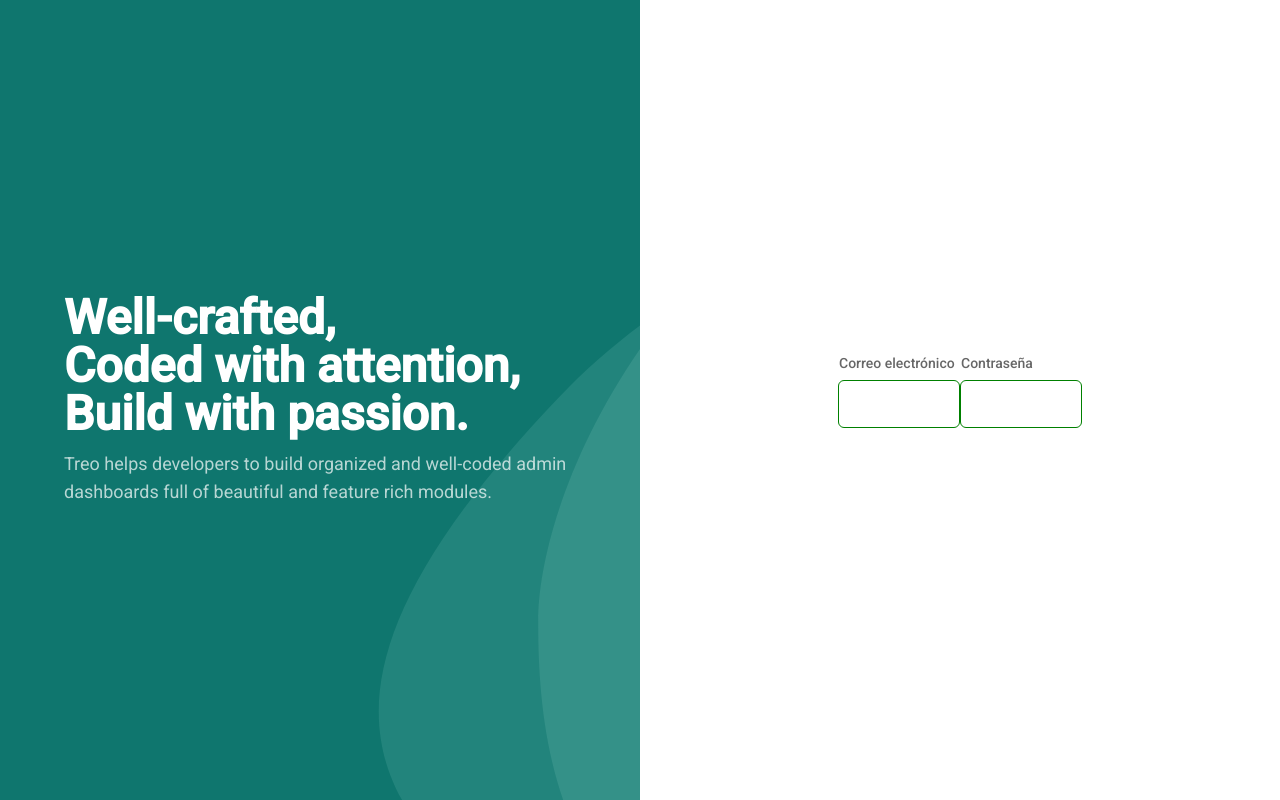
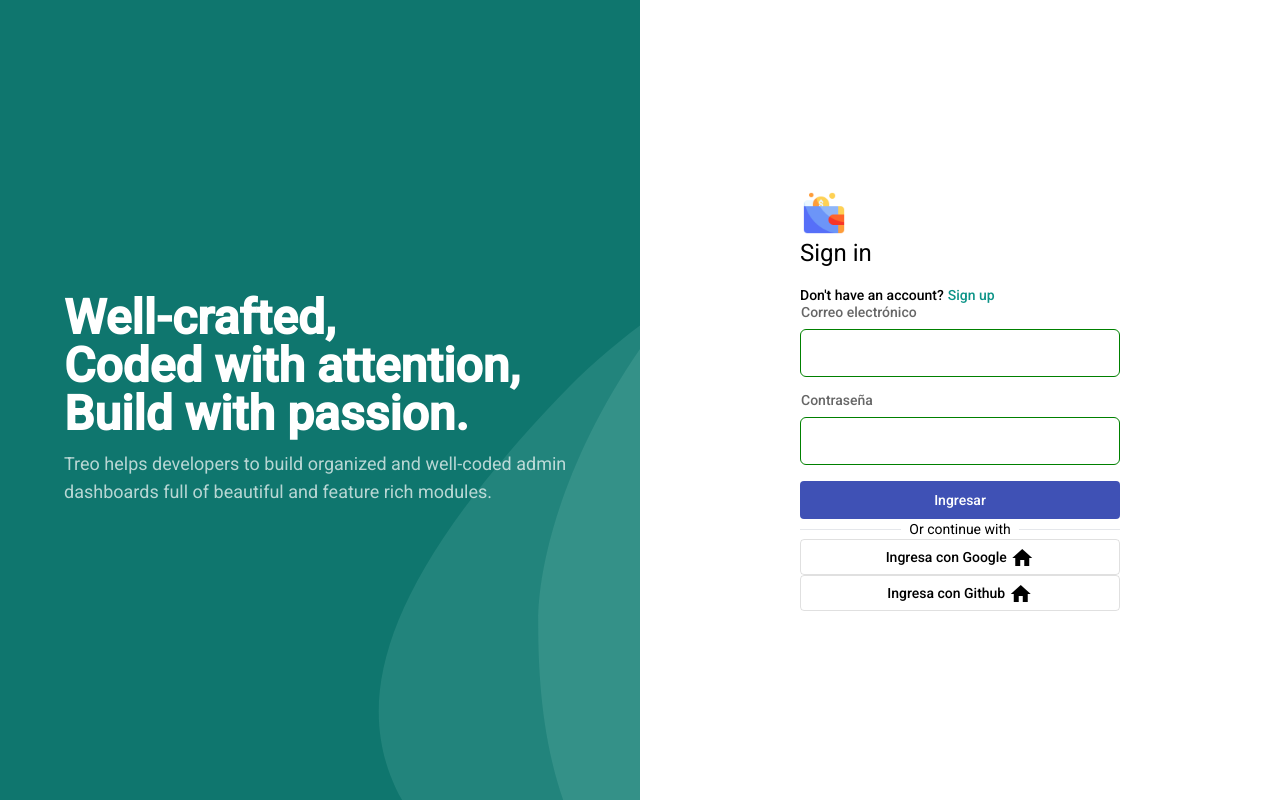
Before and after one commit to DavidBarcenas/angular-finanzas-personales, an Angular app: page /login in a window 1280 px wide. Built offline with nearby package versions, Linux system fonts and the light colour scheme.

Commit message:
create login structure

```diff
--- a/src/app/auth/auth.component.html
+++ b/src/app/auth/auth.component.html
@@ -35,7 +35,7 @@
       </div>
     </div>
   </div>
-  <div class="flex items-center justify-center w-1/2">
+  <div class="flex items-center justify-center w-full lg:w-1/2">
     <router-outlet></router-outlet>
   </div>
 </div>
--- a/src/app/auth/login/login.component.html
+++ b/src/app/auth/login/login.component.html
@@ -1,13 +1,40 @@
-<div class="login">
+<div class="w-full max-w-80 sm:w-80 mx-auto sm:mx-0">
+  <div class="w-12">
+    <img src="../../../assets/images/logo.png" />
+  </div>
+  <h1 class="mt-8 text-4xl font-extrabold tracking-tight leading-tight">Sign in</h1>
+  <div class="flex items-baseline mt-0.5 font-medium">
+    <span>Don't have an account?</span>
+    <a class="ml-1 text-primary hover:underline" [routerLink]="['/sign-up']">Sign up </a>
+  </div>
   <form>
-    <mat-form-field appearance="fill">
+    <mat-form-field class="w-full" appearance="fill">
       <mat-label>Correo electrónico</mat-label>
       <input matInput />
     </mat-form-field>
 
-    <mat-form-field appearance="fill">
+    <mat-form-field class="w-full" appearance="fill">
       <mat-label>Contraseña</mat-label>
       <input matInput type="password" />
     </mat-form-field>
+
+    <button mat-flat-button [color]="'primary'" class="w-full"><span>Ingresar</span></button>
   </form>
+
+  <div class="flex items-center">
+    <div class="flex-auto mt-px border-t"></div>
+    <div class="mx-2 text-secondary">Or continue with</div>
+    <div class="flex-auto mt-px border-t"></div>
+  </div>
+
+  <div>
+    <button class="w-full" type="button" mat-stroked-button>
+      Ingresa con Google
+      <mat-icon aria-hidden="false" aria-label="Example home icon" fontIcon="home"></mat-icon>
+    </button>
+    <button class="w-full" type="button" mat-stroked-button>
+      Ingresa con Github
+      <mat-icon aria-hidden="false" aria-label="Example home icon" fontIcon="home"></mat-icon>
+    </button>
+  </div>
 </div>
--- a/src/styles/utils.scss
+++ /dev/null
@@ -1,11 +0,0 @@
-.flex {
-  display: flex;
-  flex-wrap: wrap;
-}
-
-.flex-center {
-  display: flex;
-  flex-wrap: wrap;
-  align-items: center;
-  justify-content: center;
-}
```
Also changed, not shown: src/app/auth/auth.module.ts (+10 -1 lines).
